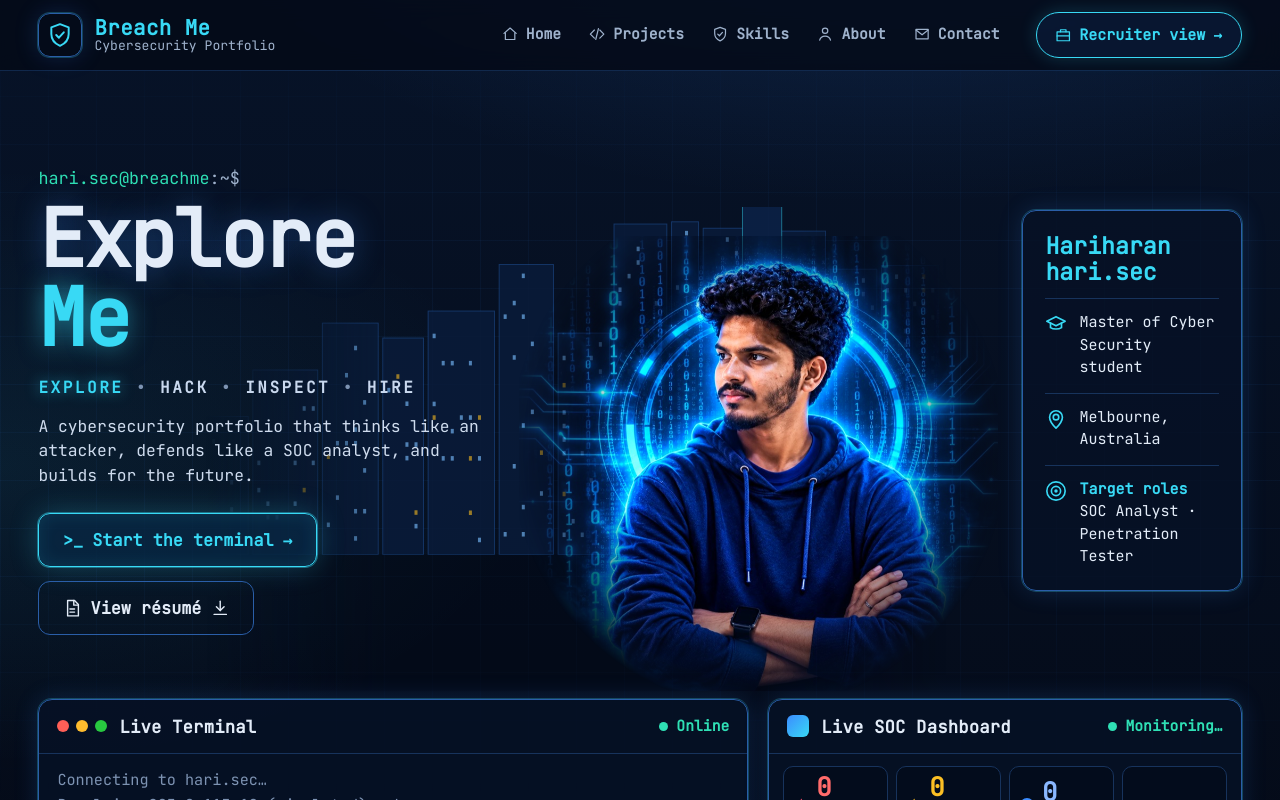
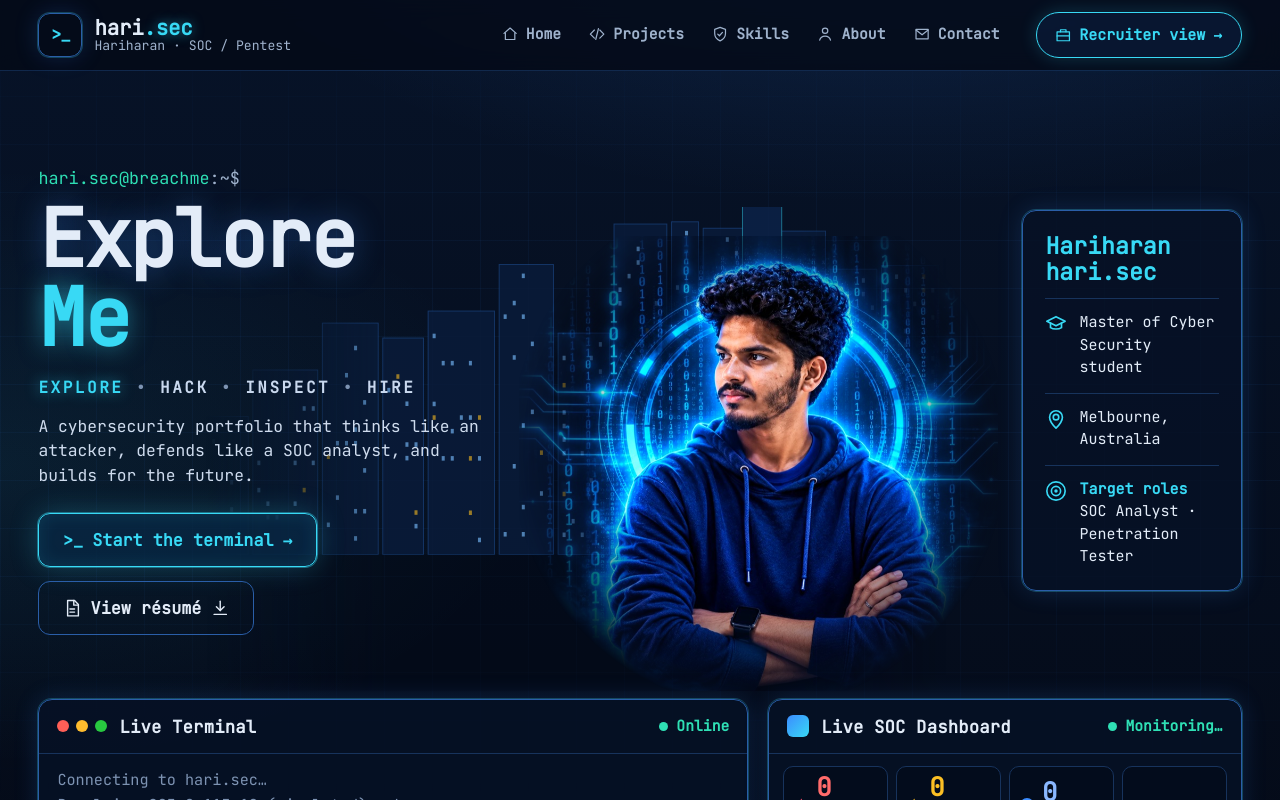
Before and after one commit to hariharan2k03/portfolio, a website built with Vite: page index.html in a window 1280 px wide. Shown: the top 800 px of the page. Built offline with nearby package versions, Linux system fonts and the light colour scheme.

Commit message:
Replace top-left brand with hari.sec logo

```diff
--- a/src/styles/main.css
+++ b/src/styles/main.css
@@ -692,3 +692,9 @@ body { font-size: 15px; }
 .hero-verbs .verb { transition: color 0.3s, text-shadow 0.3s; }
 .hero-verbs .verb.active { color: var(--cyan); text-shadow: 0 0 14px rgba(56, 217, 245, 0.6); }
 .hero-verbs .dot { color: var(--dim); }
+
+/* Top-left brand: hari.sec handle with a terminal glyph */
+.brand-logo { font-family: var(--mono); font-weight: 800; font-size: 1.05rem; color: var(--cyan); letter-spacing: -0.05em; }
+.brand-text strong { color: var(--text); letter-spacing: -0.01em; }
+.brand-dot { color: var(--cyan); text-shadow: 0 0 12px rgba(56, 217, 245, 0.55); }
+.brand-cursor { color: var(--cyan); }
--- a/src/styles/recruiter.css
+++ b/src/styles/recruiter.css
@@ -78,3 +78,7 @@ html[data-mode='recruiter'] .muted { color: var(--muted); }
 .rv h1 { letter-spacing: -0.02em; }
 .rv-sec h2 { font-size: 1.35rem; }
 .rv-roles { font-size: 1rem; }
+
+html[data-mode='recruiter'] .brand-logo { color: var(--accent); }
+html[data-mode='recruiter'] .brand-text strong { color: var(--text); }
+html[data-mode='recruiter'] .brand-dot, html[data-mode='recruiter'] .brand-cursor { color: var(--accent); text-shadow: none; }
--- a/src/ui/hero.ts
+++ b/src/ui/hero.ts
@@ -38,9 +38,14 @@ export function topBar(onRecruiter: () => void, mode: 'hacker' | 'recruiter'): H
     { class: 'topbar' },
     h(
       'a',
-      { class: 'brand', href: '#top', 'aria-label': `Breach Me — ${P.person.handle} home` },
-      h('span', { class: 'brand-logo', 'aria-hidden': 'true' }, icon('shield')),
-      h('span', { class: 'brand-text' }, h('strong', {}, 'Breach Me'), h('small', {}, 'Cybersecurity Portfolio')),
+      { class: 'brand', href: '#top', 'aria-label': `${P.person.handle} — ${P.person.name}, back to top` },
+      h('span', { class: 'brand-logo', 'aria-hidden': 'true' }, '>_'),
+      h(
+        'span',
+        { class: 'brand-text', 'aria-hidden': 'true' },
+        h('strong', {}, 'hari', h('span', { class: 'brand-dot' }, '.sec'), h('span', { class: 'blink brand-cursor' }, '_')),
+        h('small', {}, `${P.person.name} · SOC / Pentest`),
+      ),
     ),
     nav,
     btn,
```
Also changed, not shown: public/og-image.png.
